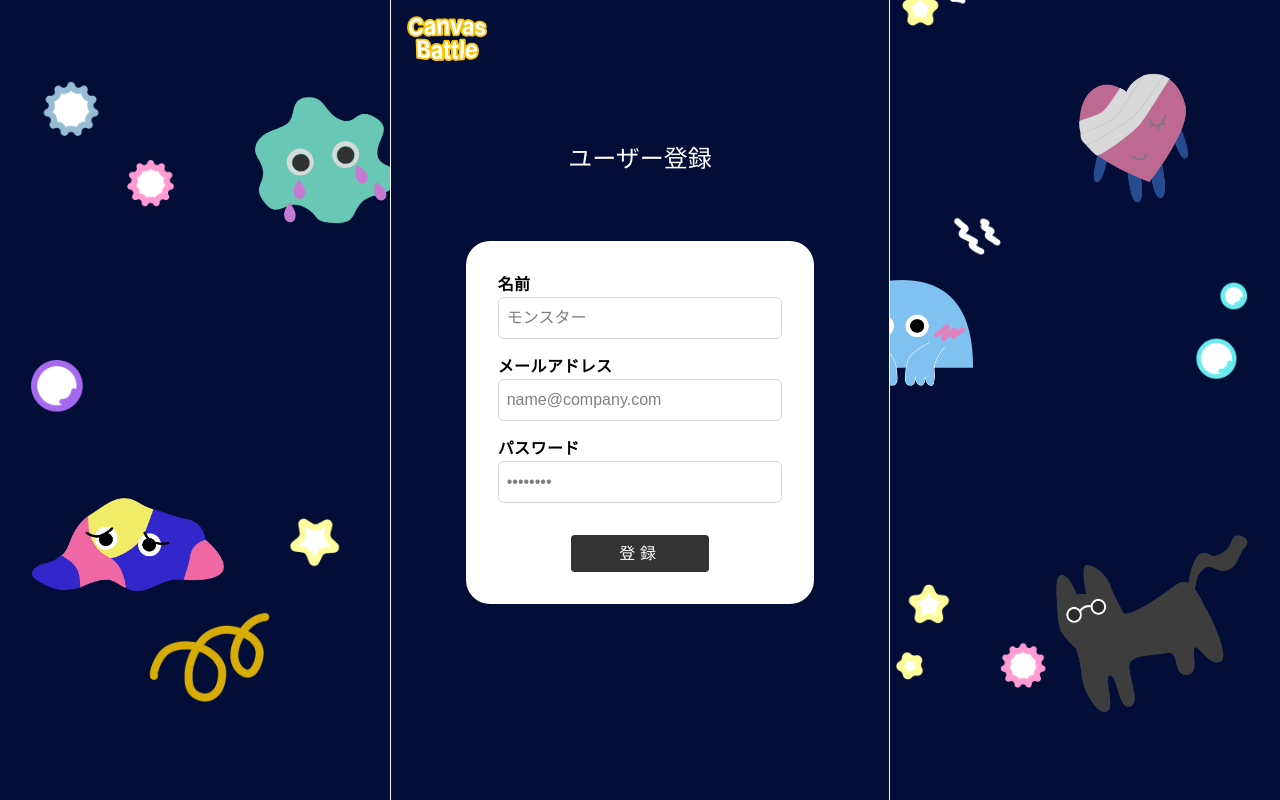
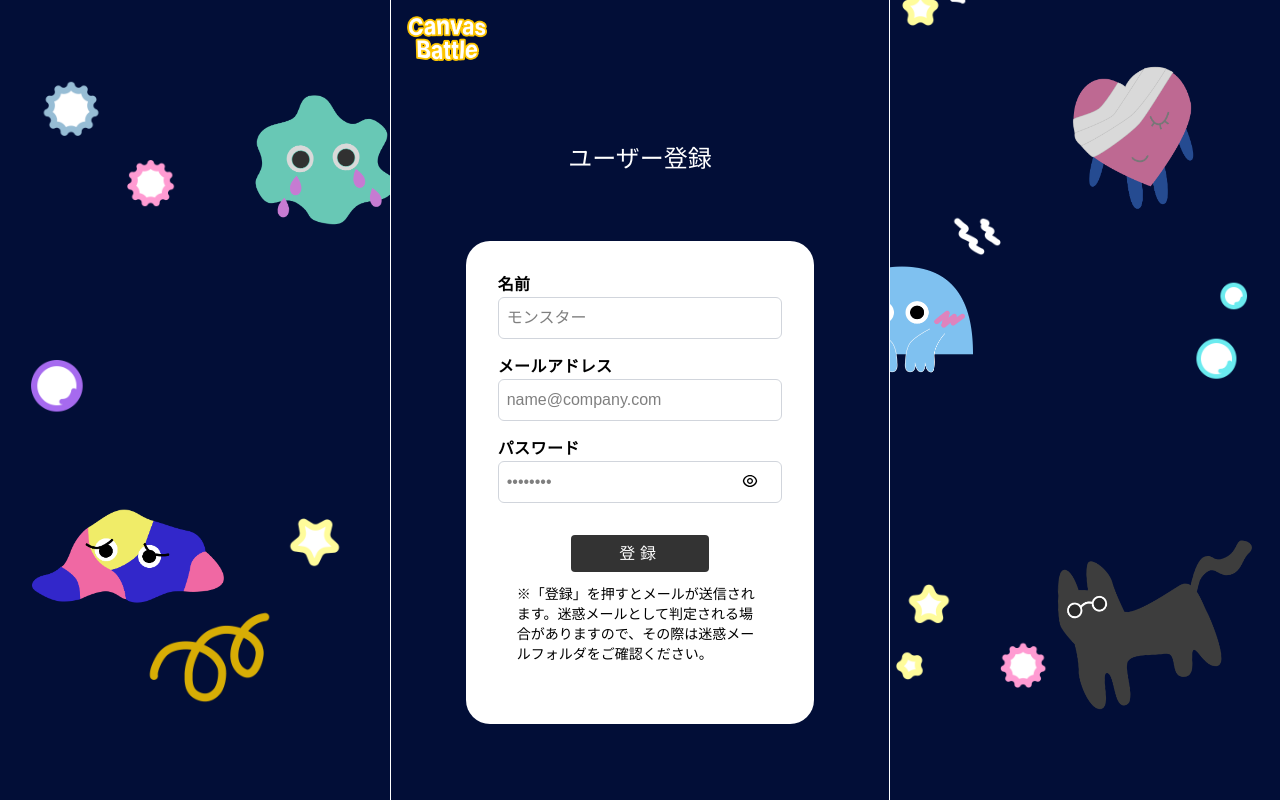
Before and after one commit to Tomoe-Yoko/canvas-battle, a Next.js app: page /signup in a window 1280 px wide. Built offline with nearby package versions, Linux system fonts and the light colour scheme; no server answers; a web font is replaced by a local one.

Commit message:
認証まわりUI改善

```diff
--- /dev/null
+++ b/src/app/_components/PasswordInput.tsx
@@ -0,0 +1,54 @@
+"use client";
+
+import React, { useState } from "react";
+import {
+  FieldErrors,
+  FieldValues,
+  Path,
+  UseFormRegister,
+} from "react-hook-form";
+// import { SignUpForm } from "../_types/users";
+import { RiEyeCloseLine, RiEyeLine } from "react-icons/ri";
+
+interface PasswordInputProps<T extends FieldValues> {
+  register: UseFormRegister<T>;
+  errors: FieldErrors<T>;
+  isSubmitting?: boolean;
+  name: Path<T>;
+}
+
+const PasswordInput = <T extends FieldValues>({
+  register,
+  errors,
+  isSubmitting = false,
+  name,
+}: PasswordInputProps<T>) => {
+  const [showPassword, setShowPassword] = useState(false);
+
+  return (
+    <div>
+      <label htmlFor="password" className="label-style">
+        パスワード
+      </label>
+      <div className="relative">
+        <input
+          id={name}
+          type={showPassword ? "text" : "password"}
+          {...register(name)}
+          placeholder="••••••••"
+          className=" input-style"
+          disabled={isSubmitting}
+        />
+        <div
+          className="absolute right-6 top-3 transform-translate-y-1/2 cursor-pointer"
+          onClick={() => setShowPassword(!showPassword)}
+        >
+          {showPassword ? <RiEyeCloseLine /> : <RiEyeLine />}
+        </div>
+      </div>
+      <p className="validation">{errors[name]?.message as React.ReactNode}</p>
+    </div>
+  );
+};
+
+export default PasswordInput;
--- a/src/app/_types/users.ts
+++ b/src/app/_types/users.ts
@@ -9,3 +9,9 @@ export interface UserProfileUpdateRequest {
   createdAt: Date;
   updatedAt: Date;
 }
+
+export interface SignUpForm {
+  userName: string;
+  email: string;
+  password: string;
+}
--- a/src/app/login/page.tsx
+++ b/src/app/login/page.tsx
@@ -9,6 +9,8 @@ import { api } from "../_utils/api";
 import { useRouter } from "next/navigation";
 import toast, { Toaster } from "react-hot-toast";
 import { Header } from "../_components/Header";
+import PasswordInput from "../_components/PasswordInput";
+
 interface LoginForm {
   userName?: string;
   email: string;
@@ -19,7 +21,7 @@ const Page = () => {
   const {
     register,
     handleSubmit,
-    formState: { errors },
+    formState: { errors, isSubmitting },
   } = useForm<LoginForm>({
     mode: "onChange",
     resolver: zodResolver(loginSchema),
@@ -57,6 +59,7 @@ const Page = () => {
         onSubmit={handleSubmit(onSubmit)}
         className="bg-white w-[70%] mx-auto p-8 rounded-3xl"
       >
+        <div>
           <label htmlFor="userName" className="label-style">
             なまえ
           </label>
@@ -68,7 +71,9 @@ const Page = () => {
           />
           <p className="validation">
             {errors.userName?.message as React.ReactNode}
-        </p>
+          </p>{" "}
+        </div>
+        <div>
           <label htmlFor="email" className="label-style">
             EMAIL
           </label>
@@ -79,23 +84,19 @@ const Page = () => {
             placeholder="name@company.com"
             className="input-style"
           />
-        <p className="validation">{errors.email?.message as React.ReactNode}</p>
-        <label htmlFor="password" className="label-style">
-          パスワード
-        </label>
-        <input
-          id="password"
-          type="password"
-          {...register("password", { required: true })}
-          placeholder="••••••••"
-          className="input-style"
+          <p className="validation">
+            {errors.email?.message as React.ReactNode}
+          </p>
+        </div>
+        <div>
+          <PasswordInput<LoginForm>
+            register={register}
+            errors={errors}
+            name="password"
           />
-
-        <p className="validation">
-          {errors.password?.message as React.ReactNode}
-        </p>
+        </div>
         <div className="flex justify-center mt-8">
-          <Button type="submit" variant={"submit"}>
+          <Button type="submit" variant={"submit"} disabled={isSubmitting}>
             ログイン
           </Button>
         </div>
--- a/src/app/signup/page.tsx
+++ b/src/app/signup/page.tsx
@@ -7,18 +7,14 @@ import { zodResolver } from "@hookform/resolvers/zod";
 import { signUpSchema } from "../_utils/validationSchema";
 import { Button } from "../_components/Button";
 import { Header } from "../_components/Header";
-
-interface SignUpForm {
-  userName: string;
-  email: string;
-  password: string;
-}
+import PasswordInput from "../_components/PasswordInput";
+import { SignUpForm } from "../_types/users";
 
 const Page = () => {
   const {
     register,
     handleSubmit,
-    formState: { errors }, //エラーが格納される
+    formState: { errors, isSubmitting }, //エラーが格納される
     reset,
   } = useForm<SignUpForm>({
     mode: "onChange",
@@ -32,7 +28,7 @@ const Page = () => {
       password,
       options: {
         data: { userName },
-        emailRedirectTo: `http://localhost:3000/login`,
+        emailRedirectTo: `${process.env.NEXT_PUBLIC_URL}/login`,
       },
     });
 
@@ -66,6 +62,7 @@ const Page = () => {
             {...register("userName")}
             placeholder="モンスター"
             className="input-style"
+            disabled={isSubmitting}
           />
           <p className="validation">
             {errors.userName?.message as React.ReactNode}
@@ -81,31 +78,28 @@ const Page = () => {
             {...register("email")}
             placeholder="name@company.com"
             className="input-style"
+            disabled={isSubmitting}
           />
           <p className="validation">
             {errors.email?.message as React.ReactNode}
           </p>
         </div>
         <div>
-          <label htmlFor="password" className="label-style">
-            パスワード
-          </label>
-          <input
-            id="password"
-            type="password"
-            {...register("password")}
-            placeholder="••••••••"
-            className="input-style"
+          <PasswordInput<SignUpForm>
+            register={register}
+            errors={errors}
+            isSubmitting={isSubmitting}
+            name="password"
           />
-          <p className="validation">
-            {errors.password?.message as React.ReactNode}
-          </p>
         </div>
         <div className="flex justify-center mt-8">
-          <Button type="submit" variant={"submit"}>
+          <Button type="submit" variant={"submit"} disabled={isSubmitting}>
             登録
           </Button>
         </div>
+        <p className="mx-auto mb-4 text-sm  block w-[95%] p-3 text-text_button">
+          ※「登録」を押すとメールが送信されます。迷惑メールとして判定される場合がありますので、その際は迷惑メールフォルダをご確認ください。
+        </p>
       </form>
       <Toaster position="top-center" reverseOrder={false} />
     </div>
```
Lines whose indentation alone changed are shown as unchanged.
